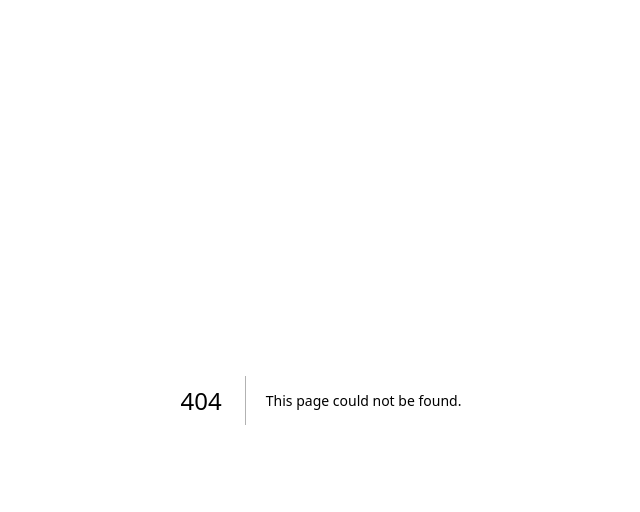
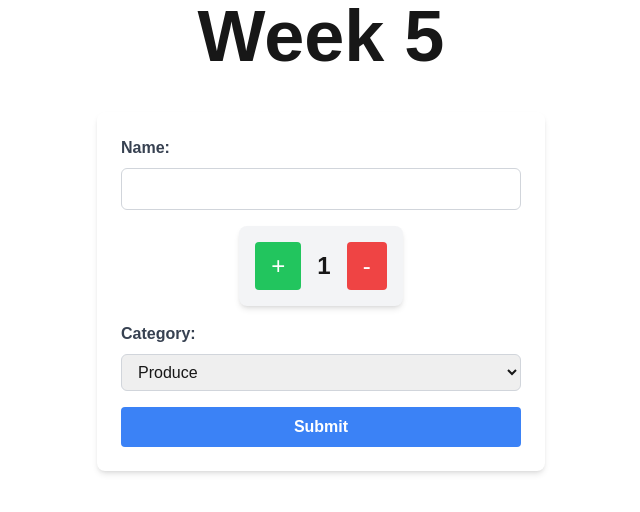
Before and after one commit to Skylerf1405/cprg306-assignments, a Next.js app: page /week-5 in a window 1280 px wide. Before the commit this address had no page. Shown: the top 512 px of the page, without its empty margins (319-959 px from the left). Built offline with nearby package versions, Linux system fonts and the light colour scheme.

Commit message:
Week 5 assignment complete
created a form for inputting name and category and also used the counter from week 4 for the quantity

```diff
--- a/app/page.js
+++ b/app/page.js
@@ -10,6 +10,7 @@ export default function Home() {
       <li><Link href="./week-2/" className={linkStyles}>Week-2</Link></li>
       <li><Link href="./week-3/" className={linkStyles}>Week-3</Link></li>
       <li><Link href="./week-4/" className={linkStyles}>Week-4</Link></li>
+      <li><Link href="./week-5/" className={linkStyles}>Week-5</Link></li>
 
     </main>
   );
--- /dev/null
+++ b/app/week-5/new-item.js
@@ -0,0 +1,95 @@
+"use client";
+
+import React, { useState } from "react";
+
+export default function NewItem() {
+    const [quantity, setQuantity] = useState(1);
+    const [name, setName] = useState(``);
+    const [category,setCategory] = useState(`Produce`);
+
+    const increment = () => setQuantity(prevQuantity => Math.min(prevQuantity + 1, 20));
+    const decrement = () => setQuantity(prevQuantity => Math.max(prevQuantity - 1, 1));
+
+    const handleSubmit = (event) => {
+        event.preventDefault();
+
+        let item = {
+            name: name,
+            category: category,
+            quantity: quantity
+        }
+
+        alert('Name: ' + item.name +
+            '\nCategory: ' + item.category +
+            '\nQuantity: ' + item.quantity
+        );
+
+        setName(``);
+        setCategory(`Produce`);
+        setQuantity(1);
+    }
+
+    return (
+        <form onSubmit={handleSubmit} className="max-w-md mx-auto mt-10 p-6 bg-white rounded-lg shadow-md">
+            <div className="mb-4">
+                <label className="block text-gray-700 font-bold mb-2">Name:</label>
+                <input
+                    type="text"
+                    value={name}
+                    onChange={(event) => setName(event.target.value)}
+                    required
+                    className="w-full px-3 py-2 border border-gray-300 rounded-md focus:outline-none focus:ring-2 focus:ring-blue-500"
+                />
+            </div>
+            <div className="flex flex-col items-center justify-center mb-4">
+                <div className="bg-gray-100 p-4 rounded-lg shadow-md">
+                    <div className="flex items-center space-x-4">
+                        <button
+                            type="button"
+                            onClick={increment}
+                            className="text-2xl px-4 py-2 bg-green-500 text-white rounded hover:bg-green-600"
+                        >
+                            +
+                        </button>
+                        <p className="text-2xl font-semibold">{quantity}</p>
+                        <button
+                            type="button"
+                            onClick={decrement}
+                            className="text-2xl px-4 py-2 bg-red-500 text-white rounded hover:bg-red-600"
+                        >
+                            -
+                        </button>
+                    </div>
+                </div>
+            </div>
+            <div className="mb-4">
+                <label className="block text-gray-700 font-bold mb-2">Category:</label>
+                <select
+                    value={category}
+                    onChange={(event) => setCategory(event.target.value)}
+                    className="w-full px-3 py-2 border border-gray-300 rounded-md focus:outline-none focus:ring-2 focus:ring-blue-500"
+                >
+                    <option disabled selected value="Produce">Produce</option>
+                    <option value="Dairy">Dairy</option>
+                    <option value="Bakery">Bakery</option>
+                    <option value="Meat">Meat</option>
+                    <option value="Frozen ">Frozen Foods</option>
+                    <option value="Canned Goods">Canned Goods</option>
+                    <option value="Dry Goods">Dry goods</option>
+                    <option value="Beverages">Beverages</option>
+                    <option value="Snacks">Snacks</option>
+                    <option value="House Hold">House Hold</option>
+                    <option value="Other">Other</option>
+                </select>
+            </div>
+            <div>
+                <button
+                    type="submit"
+                    className="w-full px-4 py-2 bg-blue-500 text-white font-bold rounded hover:bg-blue-600"
+                >
+                    Submit
+                </button>
+            </div>
+        </form>
+    );
+}
--- /dev/null
+++ b/app/week-5/page.js
@@ -0,0 +1,15 @@
+
+import NewItem from "./new-item";
+
+
+export default function PageWeekFour() {
+
+
+    return (
+        <div>
+            <h1 className="text-black-500 text-7xl font-bold text-center">Week 5</h1>
+            <NewItem />
+        </div>
+    )
+
+}
```
